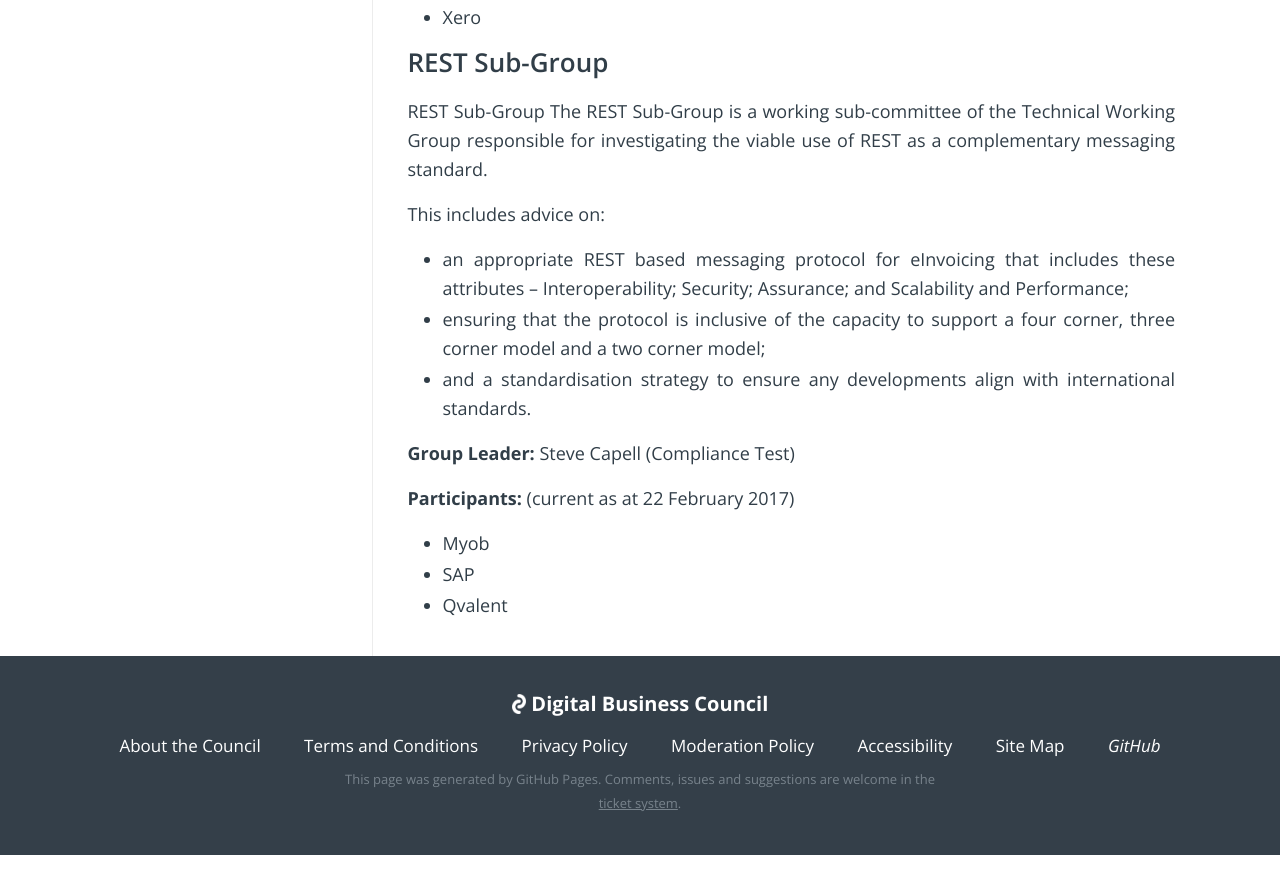
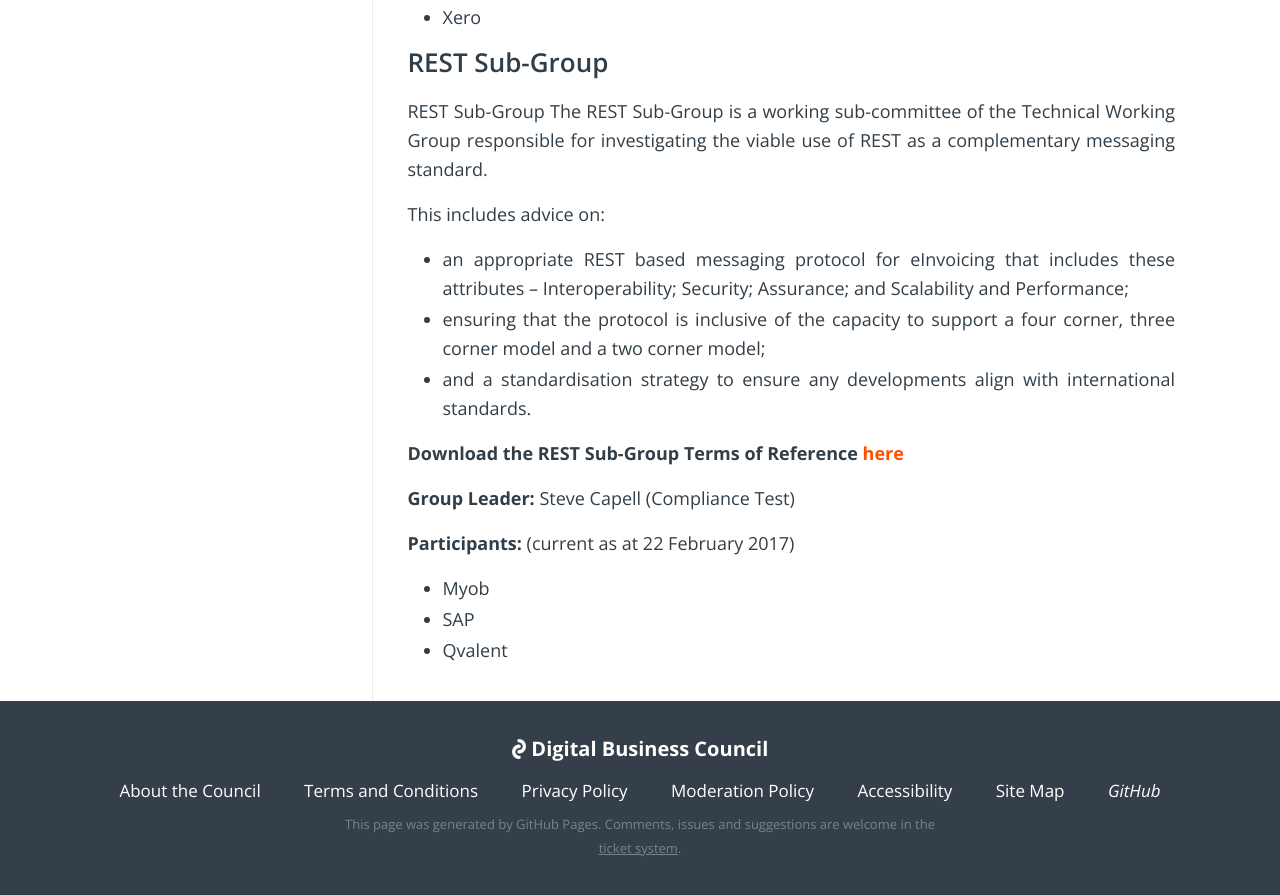
Before and after one commit to Digital-Business-Council/Digital-Business-Council.github.io, a Jekyll site: the page built from pages/about-us/tech-working-group.md, in a window 1280 px wide and 900 px high, scrolled down 1516 px. Shown: the top 895 px of the window. Built offline with Jekyll 4.4.1, drawn with Linux system fonts in a browser that asks for light colours; before the commit the page ends 2371 px from its top, so only the background shows below that.

Commit message:
Create link to REST SubGroup Terms of Reference

```diff
--- a/pages/about-us/tech-working-group.md
+++ b/pages/about-us/tech-working-group.md
@@ -47,6 +47,8 @@
 - ensuring that the protocol is inclusive of the capacity to support a four corner, three corner model and a two corner model;
 - and a standardisation strategy to ensure any developments align with international standards.
 
+**Download the REST Sub-Group Terms of Reference [here]({{site.url | absolute}}/assets/REST_Sub_Group_Terms_of_Reference.pdf )**
+
 **Group Leader:** Steve Capell (Compliance Test)
 
 **Participants:** (current as at 22 February 2017)
```
